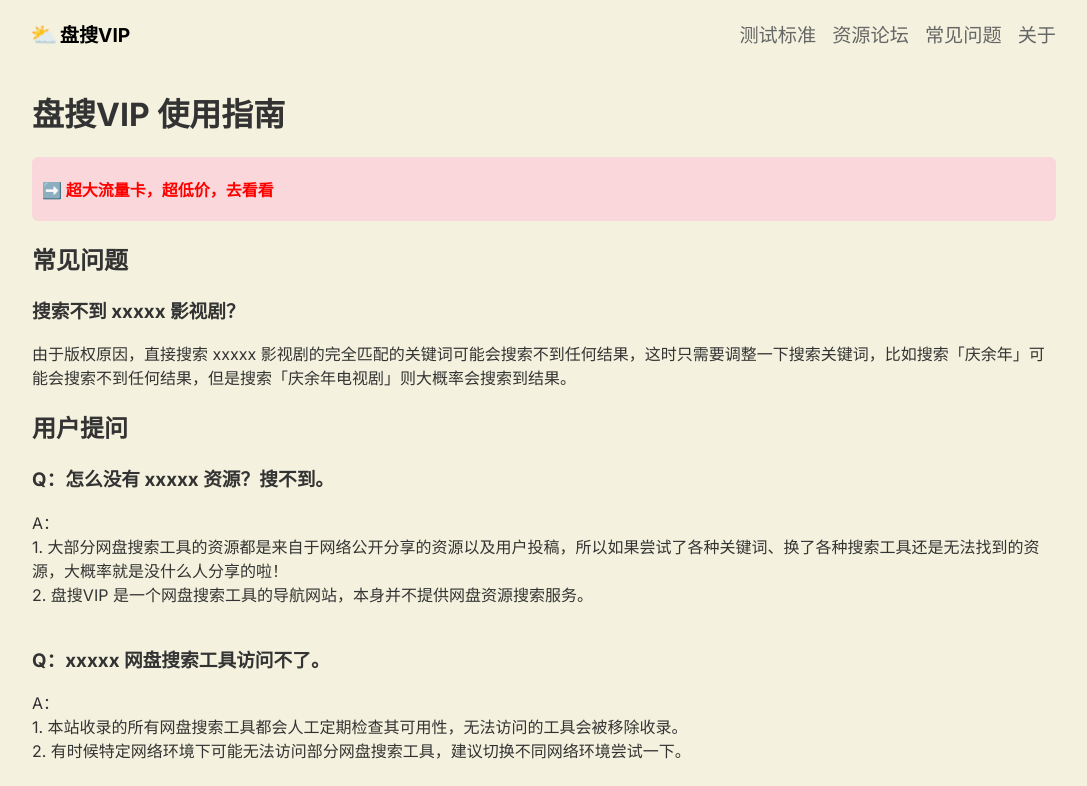
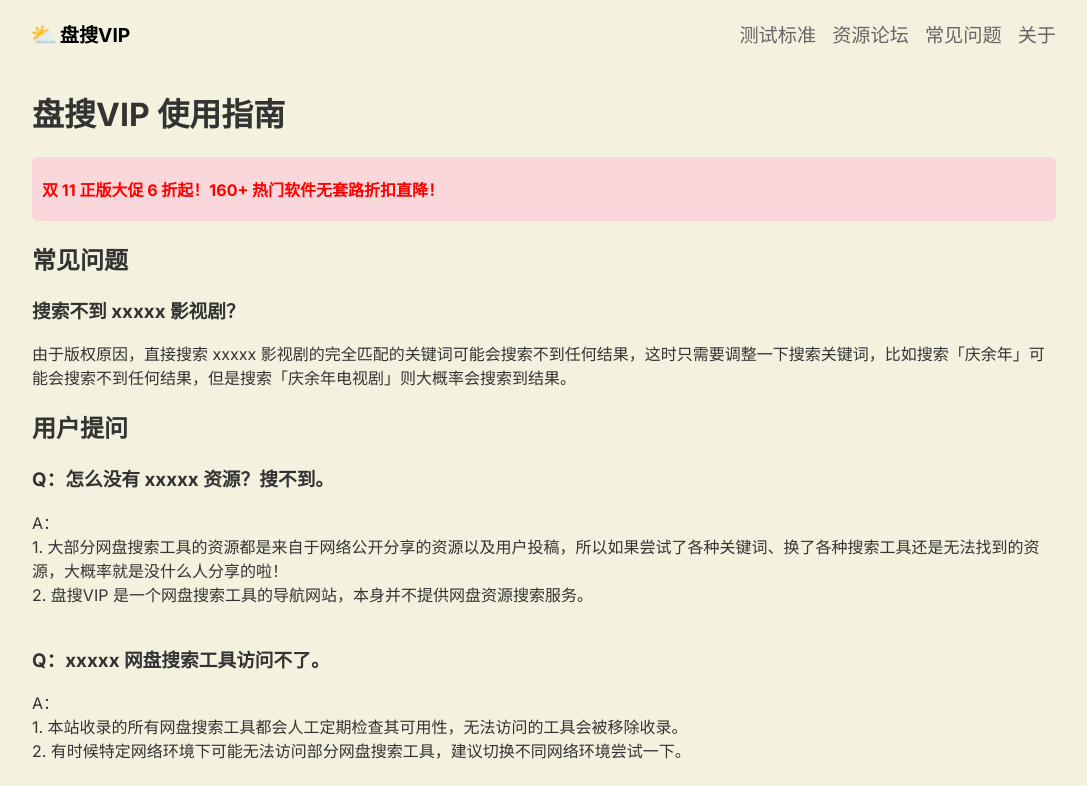
Before and after one commit to rokcso/pansou-vip, a Next.js app: page /faq in a window 1280 px wide. Shown: the top 786 px of the page, without its empty margins (96-1183 px from the left). Built offline with nearby package versions, Linux system fonts and the light colour scheme.

Commit message:
update lizhi ad

```diff
--- a/app/components/fragments/adBanner.js
+++ b/app/components/fragments/adBanner.js
@@ -12,8 +12,14 @@ export default function AdBanner() {
       description: "全新发布：小报童精选专栏特别优惠，最高 5 折！",
       url: "https://skillix.cc/?utm_source=pansou.vip",
     },
+    {
+      title: "正版软件双 11",
+      description: "双 11 正版大促 6 折起！160+ 热门软件无套路折扣直降！",
+      url: "https://lizhi.shop/site/discount/id/20241111?cid=y39pjk8l",
+    },
   ];
-  const nowAd = adInfo[Math.floor(Math.random() * adInfo.length)];
+  // const nowAd = adInfo[Math.floor(Math.random() * adInfo.length)];
+  const nowAd = adInfo[2];
   return (
     <a
       href={nowAd.url}
--- a/app/page.js
+++ b/app/page.js
@@ -16,7 +16,7 @@ export default function Home() {
   const [showGift, setShowGift] = useState(true);
 
   // 全局常量，数据最新更新时间（字符串格式）
-  const lastUpdateDateStr = "2024-10-31";
+  const lastUpdateDateStr = "2024-11-05";
 
   // 统计已收录的网站的数量
   const featuredSiteCount = featuredSites.length;
```
